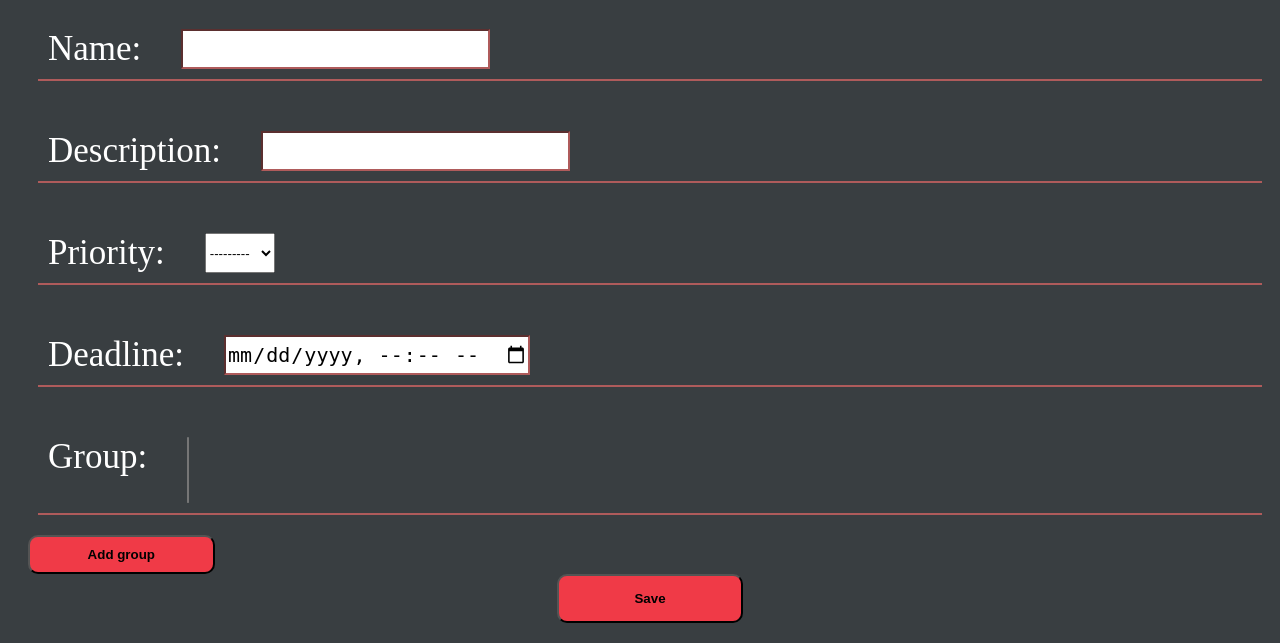
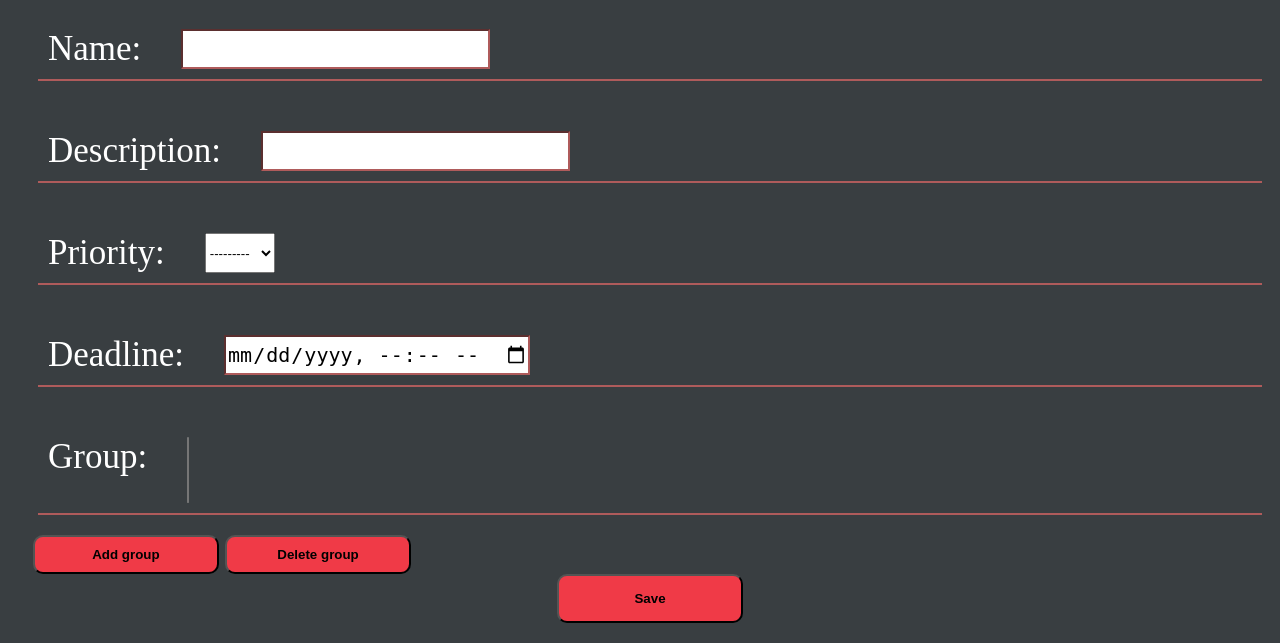
Before and after one commit to 1Eel3ven/to-do-list, a Django app: template mysite/todolist/templates/todolist/edit.html in a window 1280 px wide. Shown: the part 157-800 px from the top of the page. Run offline with Django 5.2, Linux system fonts and the light colour scheme; the template is opened without the code that fills it: values that come from a table or form of the project are taken from there, others are empty; some libraries are stand-ins or nearby versions.

Commit message:
Group delete functional done

```diff
--- a/mysite/todolist/models.py
+++ b/mysite/todolist/models.py
@@ -39,3 +39,8 @@ class TaskForm(ModelForm):
     class Meta:
         model = Task
         fields = ['name', 'description', 'priority', 'deadline', 'group']
+
+class GroupForm(ModelForm):
+    class Meta:
+        model = Task
+        fields = ['group']
--- a/mysite/todolist/static/todolist/style.css
+++ b/mysite/todolist/static/todolist/style.css
@@ -211,7 +211,7 @@ input[type=image] {
     margin-left: 20px;
 }
 
-.edit_flex_container > div {
+.edit_flex_container_items {
     display: flex;
     gap: 40px;
 
@@ -222,13 +222,17 @@ input[type=image] {
     border-bottom: 2px solid #AF5B5B;
 }
 
-.edit_flex_container > div > input {
+.edit_flex_container_items > input {
     font-size: 20px;
     border-color: #AF5B5B;
     width: 25%;
 }
 
-.task_edit_add_group_button {
+.edit_buttons {
+    margin-left: 5px;
+}
+
+.task_edit_add_group_button, .task_edit_delete_group_button {
     width: 15%;
     padding: 10px;
     border-radius: 10px;
--- a/mysite/todolist/templates/todolist/edit.html
+++ b/mysite/todolist/templates/todolist/edit.html
@@ -5,13 +5,16 @@
         {% csrf_token %}
 
         {% for field in task_form %}
-        <div>
+        <div class='edit_flex_container_items'>
             {{ field.label }}:
             {{ field }}
         </div>
         {% endfor %}
 
-        <button type='button' class='task_edit_add_group_button btns' onclick="openForm('task_add_group')">Add group</button>
+        <div class='edit_buttons'>
+            <button type='button' class='task_edit_add_group_button btns' onclick="openForm('task_add_group')">Add group</button>
+            <button type='button' class='task_edit_delete_group_button btns' onclick="openForm('task_delete_group')">Delete group</button>
+        </div>
 
         <button type='submit' class='edit_flex_container_save btns'>Save</button>
     </form>
@@ -24,6 +27,20 @@
             <input type='text' class='add_group_name_input' name='group_name' maxlength='50' placeholder='Group name' required>
 
             <button type='submit' class='task_add_group_form_save btns'>Save</button>
+        </form>
+    </div>
+
+    <div class='task_delete_group_form' id='task_delete_group'>
+        <form method='POST' class='task_delete_group_form_container' action='{% url 'todolist:delete_group' %}'>
+            {% csrf_token %}
+            <legend class='task_delete_group_form_legend'>Delete group</legend>
+
+            <div class='task_delete_group_form_content'>
+                <label>Select group</label>
+                {{ task_form.group }}
+
+                <button type='submit' class='task_delete_group_form_save btns'>Delete</button>
+            </div>
         </form>
     </div>
 
@@ -45,5 +62,9 @@
         $(function() {
             $('#task_add_group').draggable();
         });
+
+        $(function() {
+            $('#task_delete_group').draggable();
+        });
     </script>
 {% endblock %}
--- a/mysite/todolist/templates/todolist/index.html
+++ b/mysite/todolist/templates/todolist/index.html
@@ -113,5 +113,9 @@
         $(function() {
             $('#task_add_group').draggable();
         });
+
+        $(function() {
+            $('#task_delete_group').draggable();
+        });
     </script>
 {% endblock %}
```
Also changed, not shown: mysite/todolist/views.py (+12 -2 lines).
